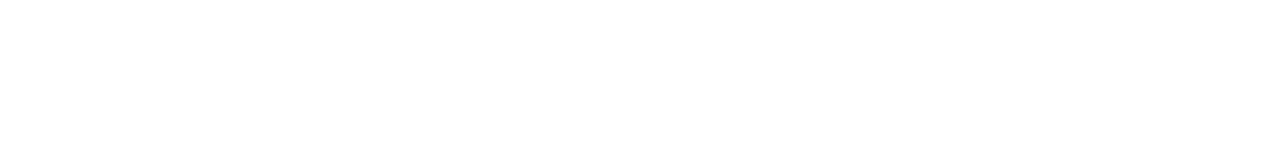
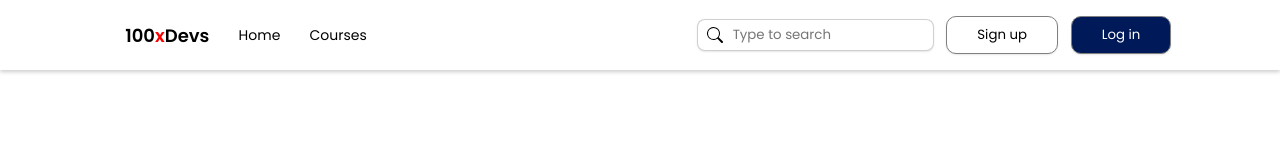
Before and after one commit to tarunsharmawee/Bootcamp1_Webdev, a plain HTML site: page lecture1/assignment3/index.html in a window 1280 px wide. Drawn offline with Linux system fonts and the light colour scheme; a web font is replaced by a local one.

Commit message:
navbar added

```diff
--- a/lecture1/assignment3/index.html
+++ b/lecture1/assignment3/index.html
@@ -1,11 +1,41 @@
-<!DOCTYPE html>
+<!doctype html>
 <html lang="en">
-<head>
-    <meta charset="UTF-8">
-    <meta name="viewport" content="width=device-width, initial-scale=1.0">
-    <title>Document</title>
-</head>
-<body>
-
-</body>
+  <head>
+    <meta charset="UTF-8" />
+    <meta name="viewport" content="width=device-width, initial-scale=1.0" />
+    <title>100xDevs</title>
+    <link rel="icon" href="./styles/public/icon.jpg" />
+    <link rel="stylesheet" href="./styles/css/Global.css" />
+  </head>
+  <body>
+    <div class="navbar">
+      <div class="workable-nav">
+        <div class="logo-section">
+          <a href="#" class="logo">100<span class="x">x</span>Devs</a>
+          <a href="">Home</a>
+          <a href="">Courses</a>
+        </div>
+        <div class="profile-section">
+          <div class="search">
+            <svg
+              class="search-icon"
+              xmlns="http://www.w3.org/2000/svg"
+              width="16"
+              height="16"
+              fill="currentColor"
+              class="bi bi-search"
+              viewBox="0 0 16 16"
+            >
+              <path
+                d="M11.742 10.344a6.5 6.5 0 1 0-1.397 1.398h-.001q.044.06.098.115l3.85 3.85a1 1 0 0 0 1.415-1.414l-3.85-3.85a1 1 0 0 0-.115-.1zM12 6.5a5.5 5.5 0 1 1-11 0 5.5 5.5 0 0 1 11 0"
+              />
+            </svg>
+            <input type="text" class="search-bar" placeholder="Type to search" />
+          </div>
+          <button class="signup">Sign up</button>
+          <button class="login">Log in</button>
+        </div>
+      </div>
+    </div>
+  </body>
 </html>
--- /dev/null
+++ b/lecture1/assignment3/styles/css/Global.css
@@ -0,0 +1,16 @@
+@import "./navbar.css";
+@import "./hero.css";
+@import "./100xdevs.css";
+@import "./cohorts.css";
+@import "./podcast.css";
+@import "./community.css";
+@import "./FAQ.css";
+@import "./contact.css";
+@import "./footer.css";
+@import url('https://fonts.googleapis.com/css2?family=Poppins:ital,wght@0,100;0,200;0,300;0,400;0,500;0,600;0,700;0,800;0,900;1,100;1,200;1,300;1,400;1,500;1,600;1,700;1,800;1,900&family=Roboto+Condensed:ital,wght@0,100..900;1,100..900&family=Zalando+Sans+Expanded:ital,wght@0,200..900;1,200..900&display=swap');
+
+*{
+    margin: 0;
+    padding: 0;
+    font-family: "Poppins", sans-serif
+}
--- a/lecture1/assignment3/styles/css/navbar.css
+++ b/lecture1/assignment3/styles/css/navbar.css
@@ -0,0 +1,76 @@
+:root{
+    --primary: #001959;
+}
+
+.navbar {
+  width: 100%;
+  height: 70px;
+  display: flex;
+  justify-content: center;
+  align-items: center;
+  position: sticky;
+  top: 0;
+  z-index: 1;
+  box-shadow: 0 2px 4px rgb(0,0,0,0.2);
+
+}
+.workable-nav {
+  width: 85%;
+  display: flex;
+  justify-content: space-between;
+  align-items: center;
+}
+.x{
+    color: red;
+}
+.logo-section{
+    display: flex;
+    justify-content: space-evenly;
+    align-items: center;
+    width: 300px;
+    font-size: 14px;
+}
+.logo{
+    font-weight: 600;
+    font-size: large;
+}
+a{
+    color: black;
+    text-decoration: none;
+}
+.profile-section{
+    width: 500px;
+    display: flex;
+    justify-content: space-evenly;
+    align-items: center;
+}
+.search-bar{
+    width: 200px;
+    height: 30px;
+    padding-left: 35px;
+    border-radius: 8px;
+    border: rgba(128, 128, 128, 0.368) 1px solid;
+    box-shadow: 0 1px 2px rgb(0,0,0,0.1);
+}
+.search{
+  position: relative;
+}
+.search-icon{
+    position: absolute;
+    left :10px;
+    top: 25%;
+}
+button{
+    padding: 8px 30px;
+    border-radius: 10px;
+    border: 1px solid grey;
+    box-shadow: 0 1px 2px rgb(0,0,0,0.1);
+
+}
+.signup{
+    background-color: white;
+}
+.login{
+    background-color: var(--primary);
+    color: white;
+}
```
Also changed, not shown: lecture1/assignment3/styles/css/style.css (deleted), lecture1/assignment3/styles/public/icon.jpg (added), 1 other file.
